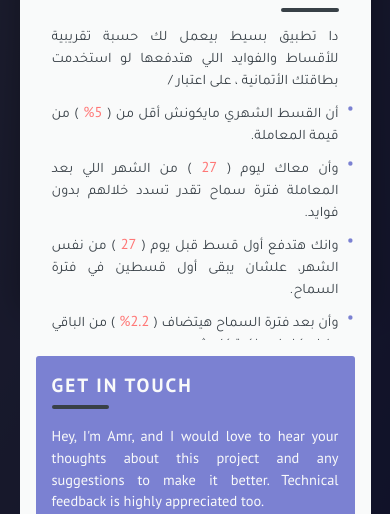
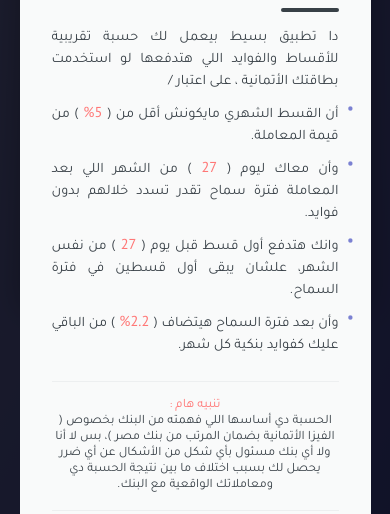
Before and after one commit to amr-adel/loan-calculator, a website with bundled scripts: page index.html in a window 390 px wide. Both pictures are taken after a click on the label 370 px from the left and 824 px from the top of the page. Shown: the part 147-661 px from the top of the page. Built offline with nearby package versions, Linux system fonts and the light colour scheme.

Commit message:
fix: Responsive modal scroll

```diff
--- a/css/styles.scss
+++ b/css/styles.scss
@@ -509,6 +509,10 @@ input.submit:hover {
     width: 80vw;
     flex-direction: column;
 
+    & .description {
+      overflow-y: unset;
+    }
+
     & > div {
       margin: 1rem 0;
     }
```
